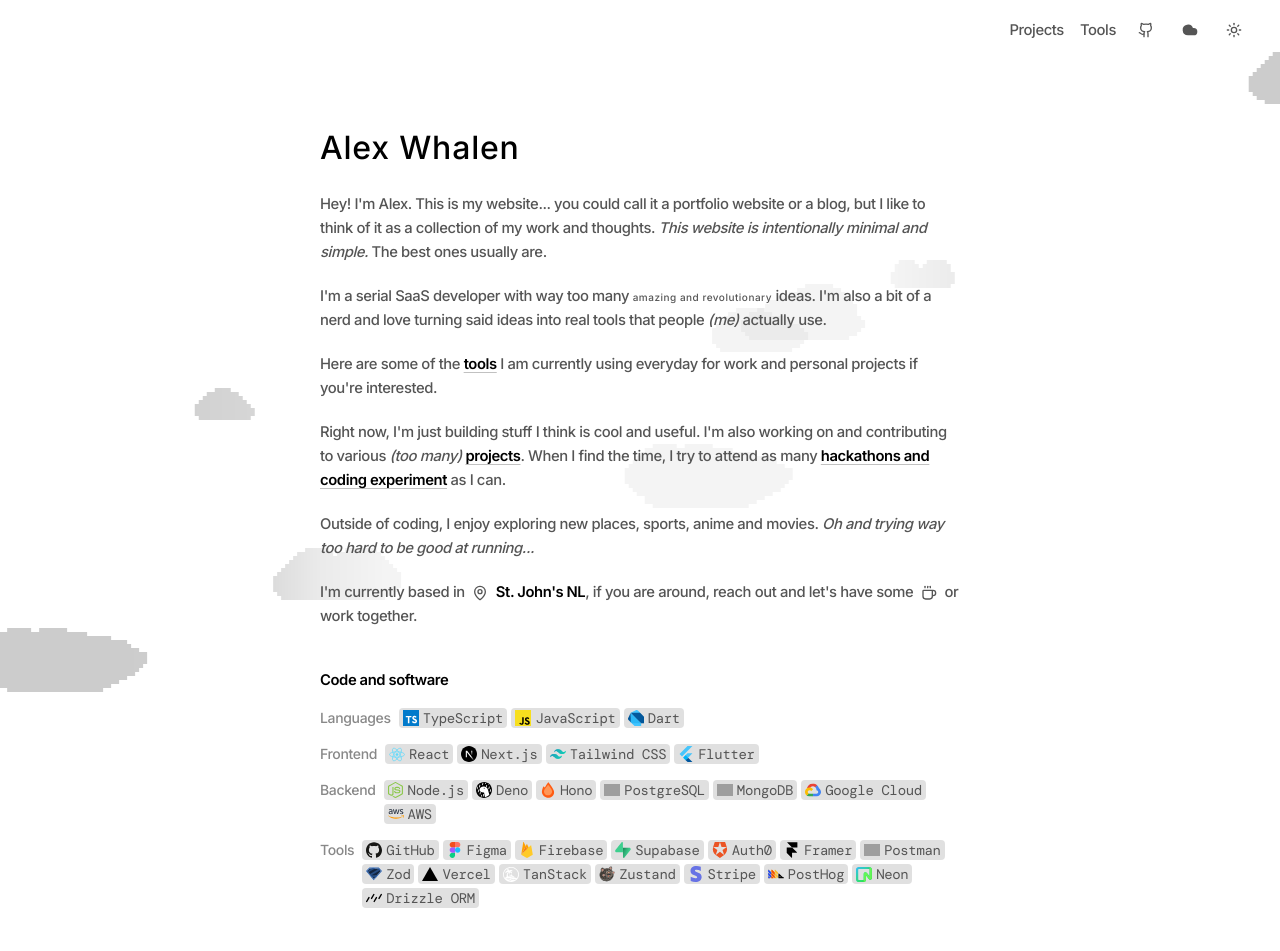
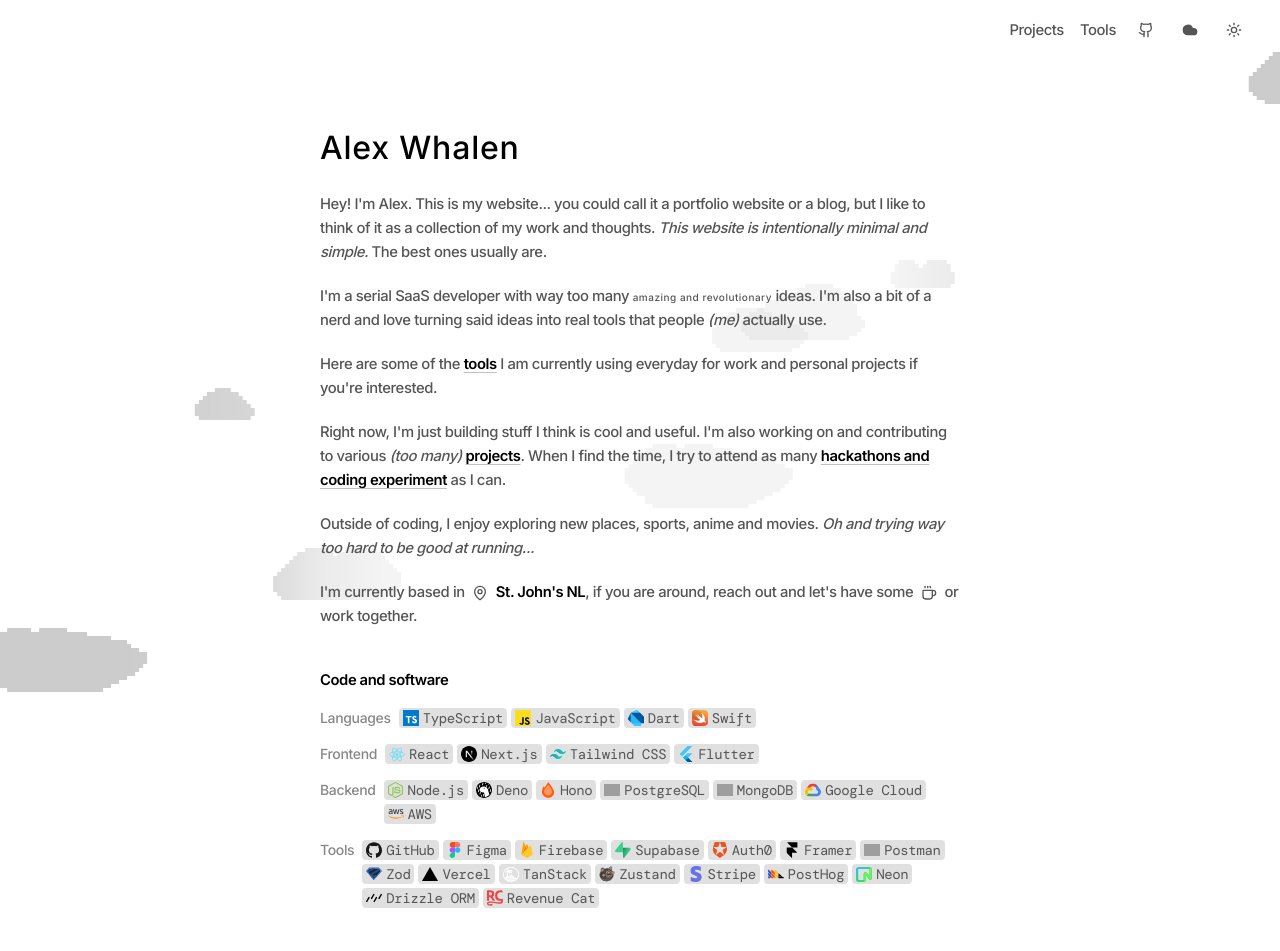
Before and after one commit to Awhalen1999/portfolio, a Next.js app: page / in a window 1280 px wide. Shown: the top 951 px of the page. Built offline with nearby package versions, Linux system fonts and the light colour scheme; grey boxes are pictures that could not be loaded; a web font is replaced by a local one.

Commit message:
update tech stack icons

```diff
--- a/app/page.tsx
+++ b/app/page.tsx
@@ -121,6 +121,20 @@ export default function AboutPage() {
               }
             >
               Dart
+            </Chip>
+            <Chip
+              href="https://swift.org"
+              icon={
+                <Image
+                  src="/tech-icons/swift.svg"
+                  alt="Swift"
+                  width={16}
+                  height={16}
+                  className="h-full w-full object-contain"
+                />
+              }
+            >
+              Swift
             </Chip>
           </div>
         </div>
@@ -507,6 +521,20 @@ export default function AboutPage() {
             >
               Drizzle ORM
             </Chip>
+            <Chip
+              href="https://www.revenuecat.com/"
+              icon={
+                <Image
+                  src="/tech-icons/revenuecat.svg"
+                  alt="Revenue Cat"
+                  width={16}
+                  height={16}
+                  className="h-full w-full object-contain"
+                />
+              }
+            >
+              Revenue Cat
+            </Chip>
           </div>
         </div>
       </div>
```
Also changed, not shown: public/tech-icons/revenuecat.svg (added), public/tech-icons/swift.svg (added).
